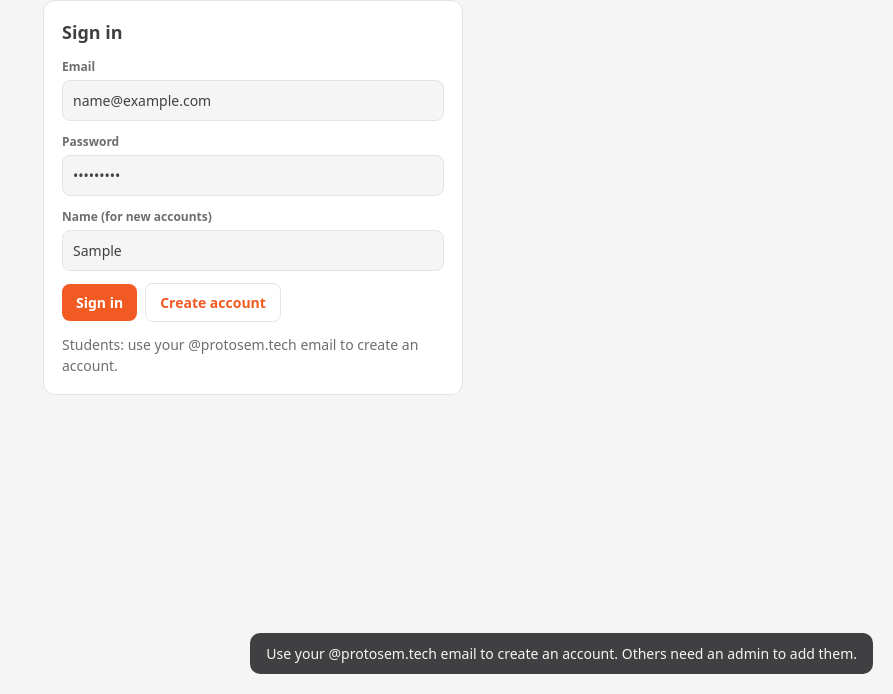
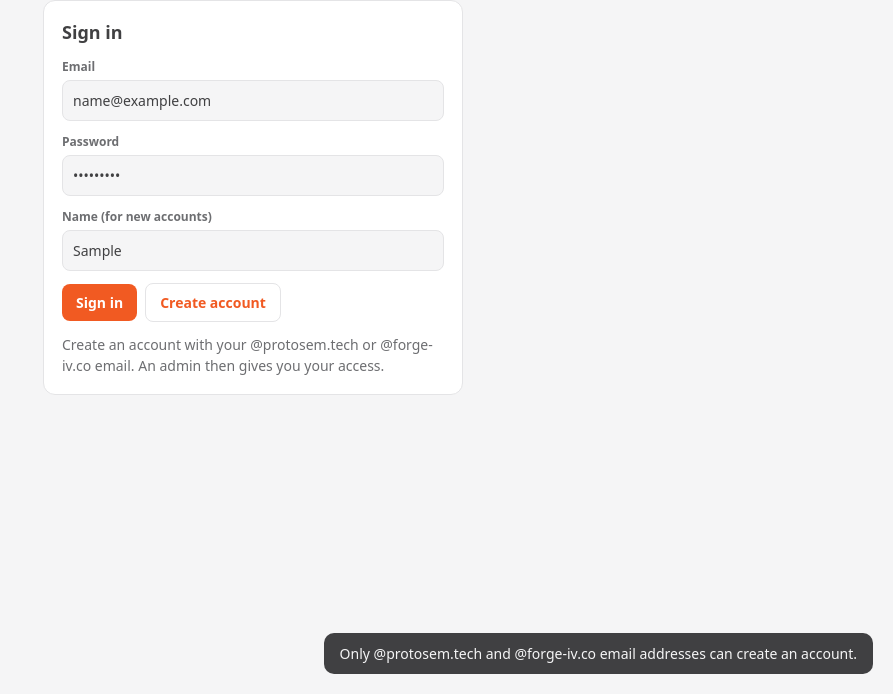
Before and after one commit to gowrishankar-ui/inventroy-tracker, a plain HTML site: page index.html in a window 1280 px wide. Both pictures are taken after typing "name@example.com", "Sample123", "Sample" into the empty fields and a click on the button "Create account". Shown: the part 106-800 px from the top of the page, without its empty margins (387-1280 px from the left). Drawn offline with nearby package versions, Linux system fonts and the light colour scheme.

Commit message:
Update signup email domain validation and message

```diff
--- a/index.html
+++ b/index.html
@@ -149,9 +149,10 @@ async function signIn(){
   const {error} = await SB.auth.signInWithPassword({email: v('le').toLowerCase(), password: v('lp')});
   if (error) toast(error.message);
 }
+const SIGNUP_DOMAINS = ['@protosem.tech', '@forge-iv.co'];
 async function signUp(){
   const email = v('le').toLowerCase();
-  if (!email.endsWith(STUDENT_DOMAIN)) return toast('Use your ' + STUDENT_DOMAIN + ' email to create an account. Others need an admin to add them.');
+  if (!SIGNUP_DOMAINS.some(d => email.endsWith(d))) return toast('Only ' + SIGNUP_DOMAINS.join(' and ') + ' email addresses can create an account.');
   const {error} = await SB.auth.signUp({email, password: v('lp'), options:{data:{name: v('ln') || email.split('@')[0]}}});
   toast(error ? error.message : 'Account created. Confirm your email, then sign in.');
 }
@@ -590,7 +591,7 @@ function loginView(){
       <div><label>Password</label><input id="lp" type="password"></div>
       <div><label>Name (for new accounts)</label><input id="ln"></div>
       <div class="row"><button class="btn" onclick="signIn()">Sign in</button><button class="btn ghost" onclick="signUp()">Create account</button></div>
-      <p class="muted" style="margin:0">Students: use your ${STUDENT_DOMAIN} email to create an account.</p>
+      <p class="muted" style="margin:0">Create an account with your @protosem.tech or @forge-iv.co email. An admin then gives you your access.</p>
     </div></div>`;
 }
 function render(){
```
